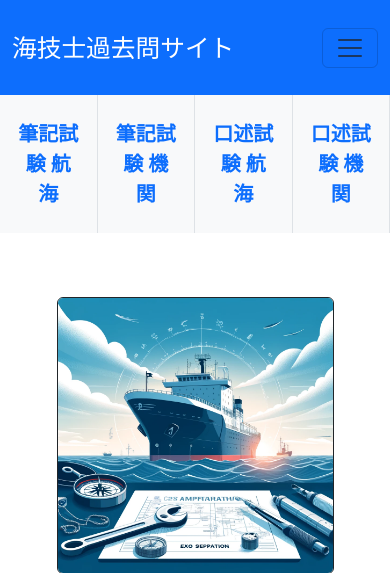
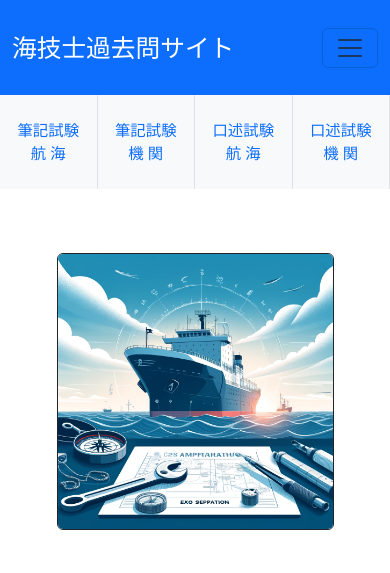
Before and after one commit to hashi5akihiro5/kaigishiwebsite_dev, a Django app: page / in a window 390 px wide. Shown: the top 573 px of the page. Run offline with Django 4.2, Linux system fonts and the light colour scheme.

Commit message:
[update] nav-link font-size, dropdown-menu width  レスポンシブ対応

```diff
--- a/kakomon/static/css/style.css
+++ b/kakomon/static/css/style.css
@@ -33,10 +33,15 @@ p.no-indent {
 
 .nav-link {
   color: var(--bs-primary);
-  font-size: 20px;
+  font-size: clamp(0.938rem, 0.824rem + 0.57vw, 1.25rem);
 }
 
 /* ドロップダウン設定 */
+.dropdown .dropdown-menu{
+  width: 100%;
+  min-width: 100px;
+}
+
 .dropdown:hover>.dropdown-menu {
     display: block;
 }
--- a/kakomon/templates/kakomon/index.html
+++ b/kakomon/templates/kakomon/index.html
@@ -7,40 +7,40 @@
 <nav>
     <ul class="nav justify-content-center">
         <li class="col-lg-2 col-3 nav-item dropdown border-end bg-light py-3">
-            <a class="nav-link text-center active fs-5 fw-bold" href="#" role="button" data-bs-toggle="dropdown" aria-expanded="false">
+            <a class="nav-link text-center active" href="#" role="button" data-bs-toggle="dropdown" aria-expanded="false">
                 筆記試験  航 海
             </a>
-            <ul class="dropdown-menu w-100">
+            <ul class="dropdown-menu">
                 <li><a class="dropdown-item" href={% url 'kakomon:list_exam' "筆記" "航海" "1級" %}>航 海  1級</a></li>
                 <li><a class="dropdown-item" href={% url 'kakomon:list_exam' "筆記" "航海" "2級" %}>航 海  2級</a></li>
                 <li><a class="dropdown-item" href={% url 'kakomon:list_exam' "筆記" "航海" "3級" %}>航 海  3級</a></li>
             </ul>
         </li>
         <li class="col-lg-2 col-3 nav-item dropdown border-end bg-light py-3">
-            <a class="nav-link text-center active fs-5 fw-bold" href="#" role="button" data-bs-toggle="dropdown" aria-expanded="false">
+            <a class="nav-link text-center active" href="#" role="button" data-bs-toggle="dropdown" aria-expanded="false">
                 筆記試験  機 関
             </a>
-            <ul class="dropdown-menu w-100">
+            <ul class="dropdown-menu">
                 <li><a class="dropdown-item" href={% url 'kakomon:list_exam' "筆記" "機関" "1級" %}>機 関  1級</a></li>
                 <li><a class="dropdown-item" href={% url 'kakomon:list_exam' "筆記" "機関" "2級" %}>機 関  2級</a></li>
                 <li><a class="dropdown-item" href={% url 'kakomon:list_exam' "筆記" "機関" "3級" %}>機 関  3級</a></li>
             </ul>
         </li>
         <li class="col-lg-2 col-3 nav-item dropdown border-end bg-light py-3">
-            <a class="nav-link text-center active fs-5 fw-bold" href="#" role="button" data-bs-toggle="dropdown" aria-expanded="false">
+            <a class="nav-link text-center active" href="#" role="button" data-bs-toggle="dropdown" aria-expanded="false">
                 口述試験  航 海
             </a>
-            <ul class="dropdown-menu w-100">
+            <ul class="dropdown-menu">
                 <li><a class="dropdown-item" href={% url 'kakomon:list_subject' "口述" "航海" "1級" "0001" "01" %}>航 海  1級</a></li>
                 <li><a class="dropdown-item" href={% url 'kakomon:list_subject' "口述" "航海" "2級" "0002" "02" %}>航 海  2級</a></li>
                 <li><a class="dropdown-item" href={% url 'kakomon:list_exam' "口述" "航海" "3級" %}>航 海  3級</a></li>
             </ul>
         </li>
         <li class="col-lg-2 col-3 nav-item dropdown border-end bg-light py-3">
-            <a class="nav-link text-center active fs-5 fw-bold" href="#" role="button" data-bs-toggle="dropdown" aria-expanded="false">
+            <a class="nav-link text-center active" href="#" role="button" data-bs-toggle="dropdown" aria-expanded="false">
                 口述試験  機 関
             </a>
-            <ul class="dropdown-menu w-100">
+            <ul class="dropdown-menu">
                 <li><a class="dropdown-item" href={% url 'kakomon:list_exam' "口述" "機関" "1級" %}>機 関  1級</a></li>
                 <li><a class="dropdown-item" href={% url 'kakomon:list_exam' "口述" "機関" "2級" %}>機 関  2級</a></li>
                 <li><a class="dropdown-item" href={% url 'kakomon:list_exam' "口述" "機関" "3級" %}>機 関  3級</a></li>
```
